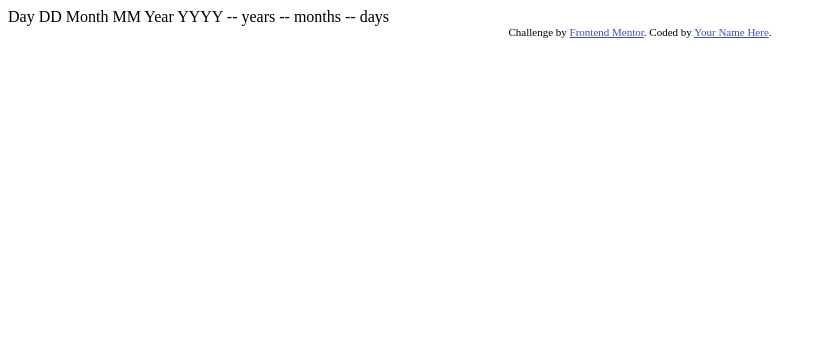
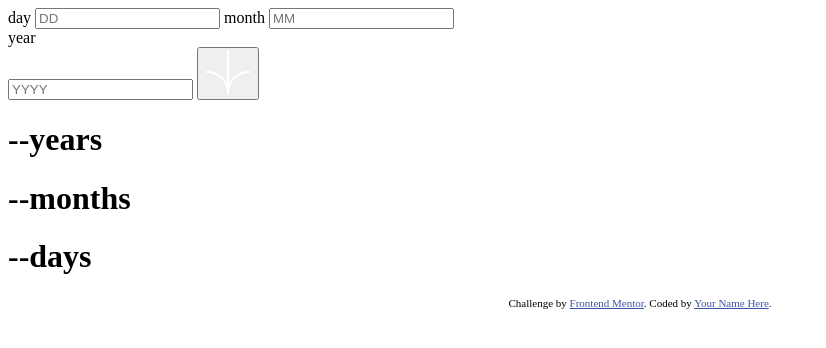
Before and after one commit to LironeFitoussi/age-calculator-app-main, a plain HTML site: page index.html in a window 1280 px wide. Shown: the whole page, without its empty margins (0-826 px from the left). Drawn offline with Linux system fonts and the light colour scheme.

Commit message:
html basic structure

```diff
--- a/index.html
+++ b/index.html
@@ -10,28 +10,34 @@
 
   <!-- Feel free to remove these styles or customise in your own stylesheet 👍 -->
   <style>
-    .attribution { font-size: 11px; text-align: center; }
-    .attribution a { color: hsl(228, 45%, 44%); }
+    footer { font-size: 11px; text-align: center; }
+    footer a { color: hsl(228, 45%, 44%); }
   </style>
 </head>
 <body>
-
-  Day
-  DD
-
-  Month
-  MM
-
-  Year
-  YYYY
-
-  -- years
-  -- months
-  -- days
-
-  <div class="attribution">
+  <div class="container">
+    <form>
+      <label for="day">day</label>
+      <input type="number" placeholder="DD" id="day">
+      <label for="month">month</label>
+      <input type="number" placeholder="MM" id="month">
+      <div>
+        <label for="year">year</label>
+      </div>
+      <input type="number" placeholder="YYYY" id="year">
+      <button>
+        <img src="./assets/images/icon-arrow.svg" alt="icon-arrow">
+      </button>
+    </form>
+    <div id="calculatedAge">
+      <h1><span>--</span>years</h1>
+      <h1><span>--</span>months</h1>
+      <h1><span>--</span>days</h1>
+    </div>
+  </div>
+  <footer class="attribution">
     Challenge by <a href="https://www.frontendmentor.io?ref=challenge" target="_blank">Frontend Mentor</a>.
     Coded by <a href="#">Your Name Here</a>.
-  </div>
+  </footer>
 </body>
 </html>
```
